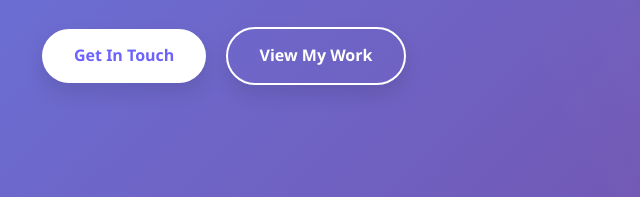
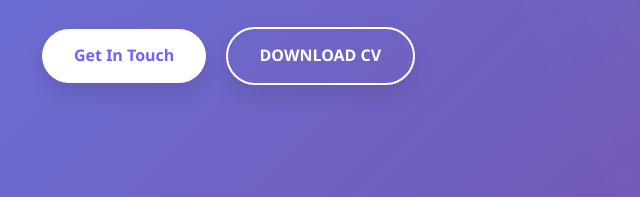
Before and after one commit to Rahulseeram/portfolio1, a plain HTML site: page index.html in a window 1280 px wide. Shown: the part 599-796 px from the top of the page, 83-723 px from the left. Drawn offline with Linux system fonts and the light colour scheme.

Commit message:
Update index.html

```diff
--- a/index.html
+++ b/index.html
@@ -1255,7 +1255,7 @@
                     </div>
                     <div class="btn-group delay-4">
                         <a href="#contact" class="btn">Get In Touch</a>
-                        <a href="#projects" class="btn btn-outline">View My Work</a>
+                        <a href="https://drive.google.com/file/d/1hEJCNru5-cs6O4DhEfkIbTs5ofB9LqOz/view?usp=sharing" class="btn btn-outline">DOWNLOAD CV</a>
                     </div>
                 </div>
                 <div class="hero-image fade-in delay-3">
```
